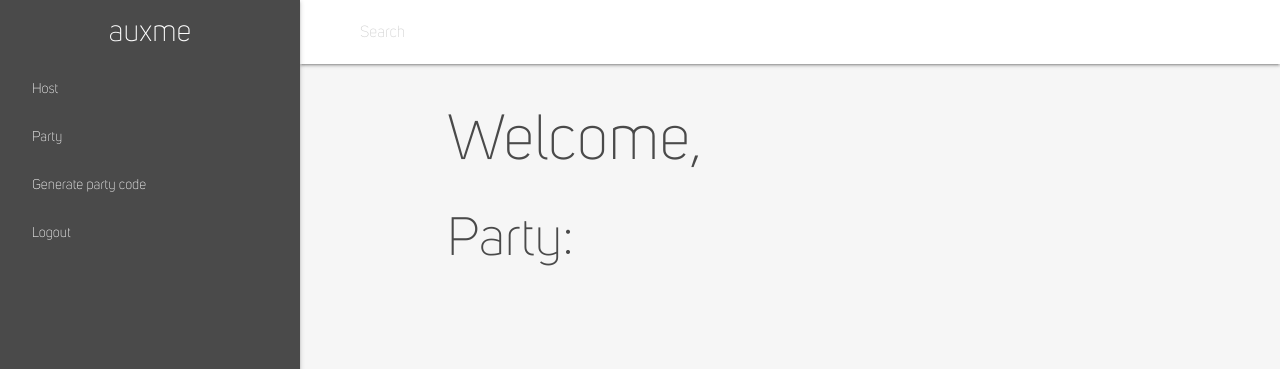
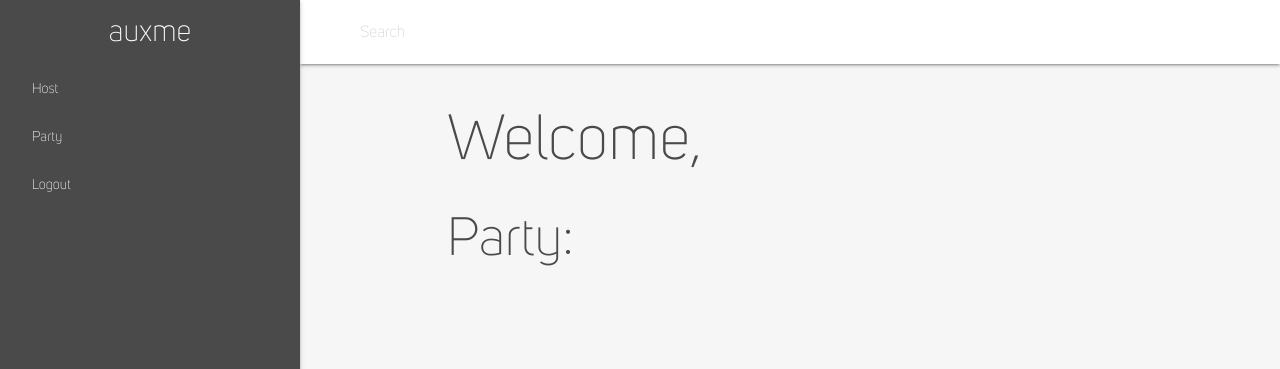
Before and after one commit to RickyCordero/auxme, a Node server app: page /guest/ in a window 1280 px wide. Shown: the top 369 px of the page. Run offline with Node 20, Linux system fonts and the light colour scheme; the visitor is signed in with stand-in values (Sample User, id 1); some libraries are stand-ins or nearby versions.

Commit message:
views/layout.jade

```diff
--- a/views/layout.jade
+++ b/views/layout.jade
@@ -2,6 +2,7 @@
 html(lang='en')
   head
     title auxme
+    meta(content="width=device-width, initial-scale=1.0, maximum-scale=1.0, user-scalable=0" name="viewport")
     script(src='https://code.jquery.com/jquery-3.3.1.min.js')
     script(src="https://cdnjs.cloudflare.com/ajax/libs/popper.js/1.14.3/umd/popper.min.js")
     //- Bootstrap
@@ -303,8 +304,6 @@
               a(id="host-link" href='#', class="waves-effect white-text") Host
             li(class=(title == 'Party' ? 'active' : ''))
               a(id="party-link" href='#', class="waves-effect white-text") Party
-            li(class=(title == 'Generate party code' ? 'active' : ''))
-              a(id="generate-party-code" href='#', class="waves-effect white-text") Generate party code
             li(id="party-code")
             li(class=(title == 'Logout' ? 'active' : ''))
               a(id="logout-link" href='/users/logout', class="waves-effect white-text") Logout
```
